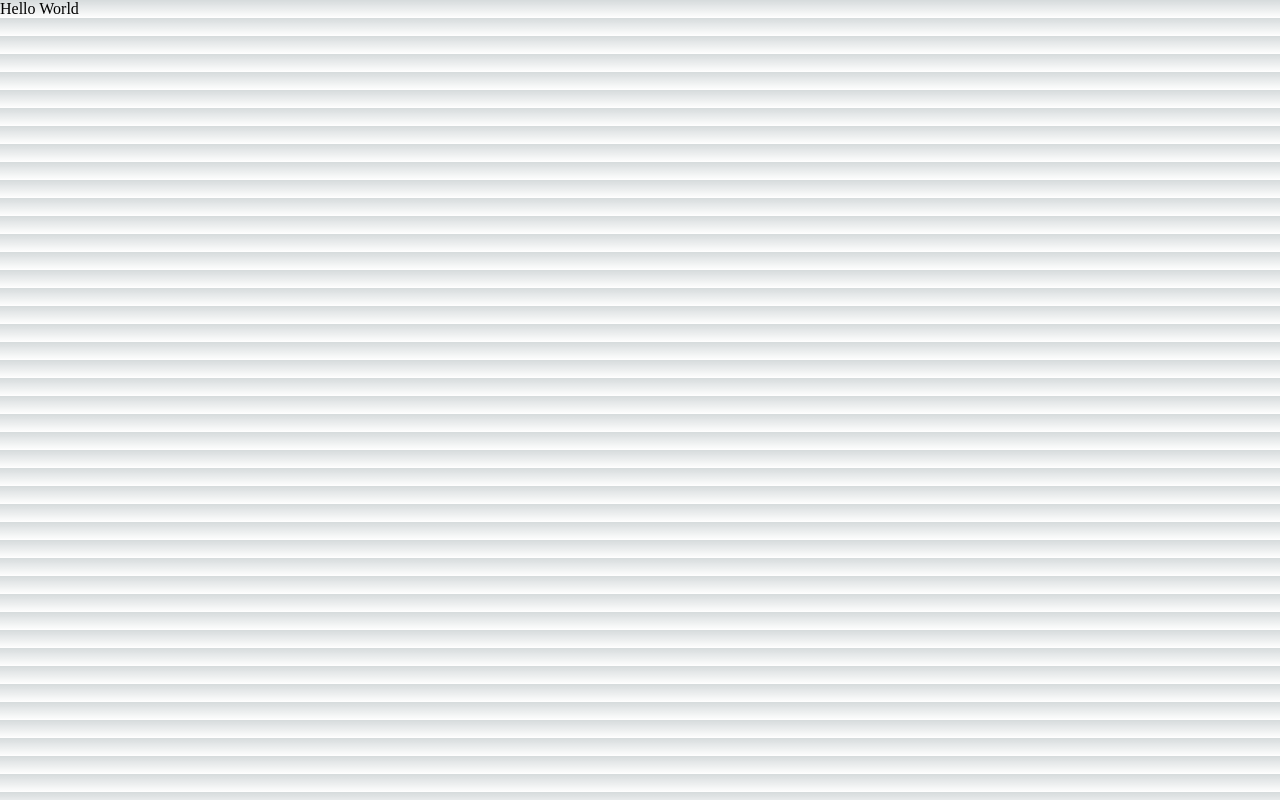
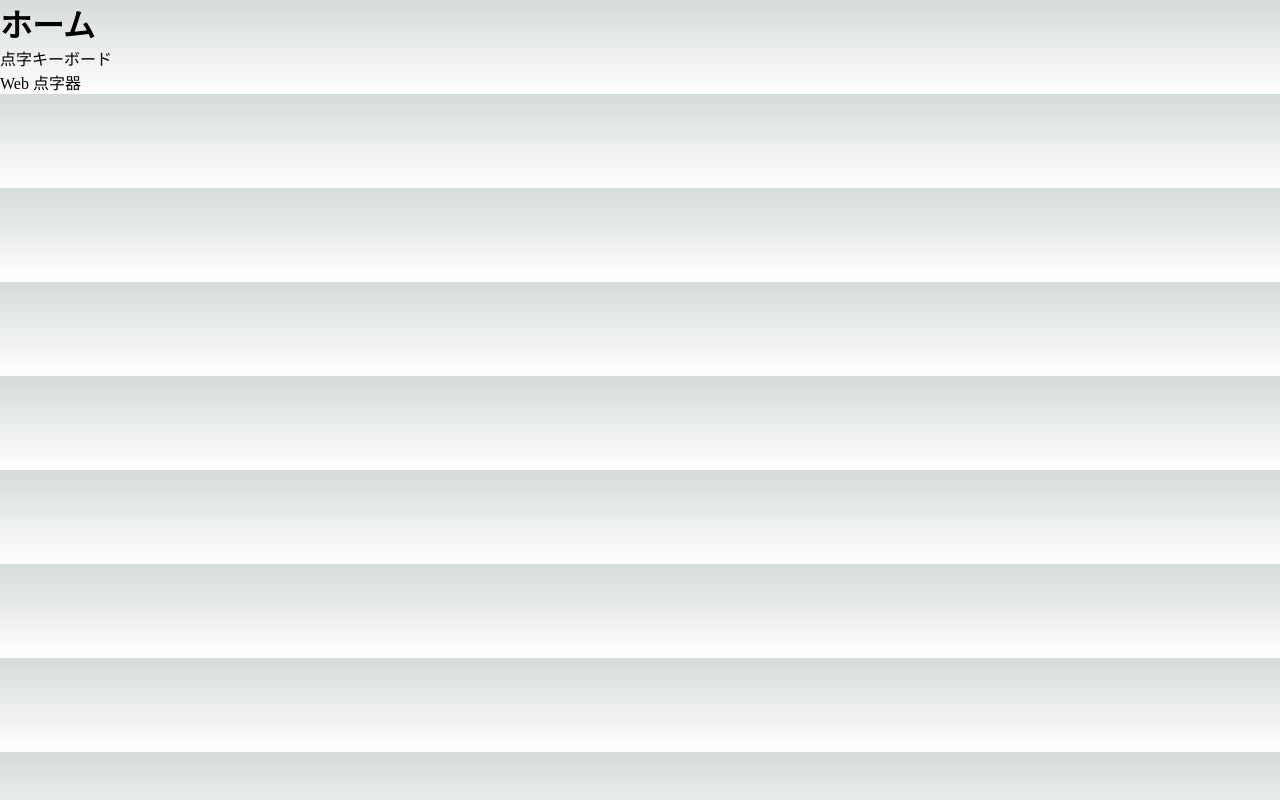
Before and after one commit to ut-code/dot-tutor, a Next.js app: page / in a window 1280 px wide. Built offline with nearby package versions, Linux system fonts and the light colour scheme.

Commit message:
Merge home

```diff
--- a/src/pages/index.tsx
+++ b/src/pages/index.tsx
@@ -1,15 +1,21 @@
 import Head from "next/head";
+import Link from "next/link";
 
 export default function Home(): JSX.Element {
   return (
     <>
       <Head>
-        <title>Create Next App</title>
-        <meta name="description" content="Generated by create next app" />
+        <title>点字学習ソフトウェア</title>
+        <meta name="description" content="点字学習ソフトウェアです" />
         <meta name="viewport" content="width=device-width, initial-scale=1" />
         <link rel="icon" href="/favicon.ico" />
       </Head>
-      <main>Hello World</main>
+      <main>
+        <h1>ホーム</h1>
+        <Link href="/keyboard">点字キーボード</Link>
+        <br />
+        <Link href="/touch">Web 点字器</Link>
+      </main>
     </>
   );
 }
```
Also changed, not shown: src/pages/home/index.tsx (deleted, +0 -12 lines).
